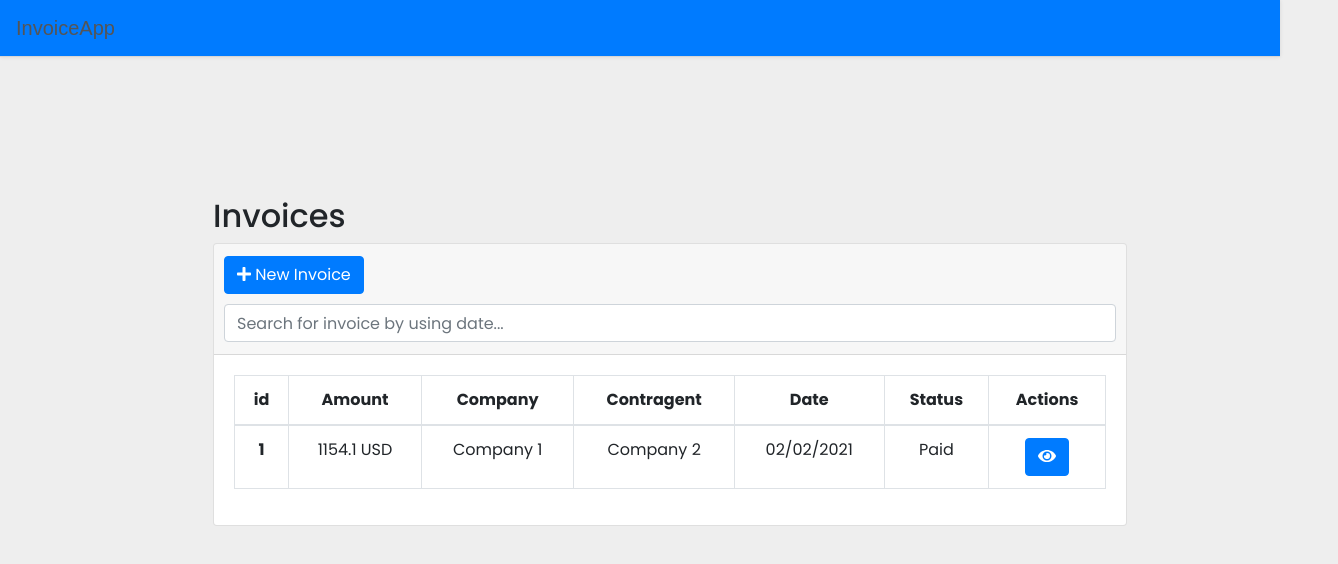
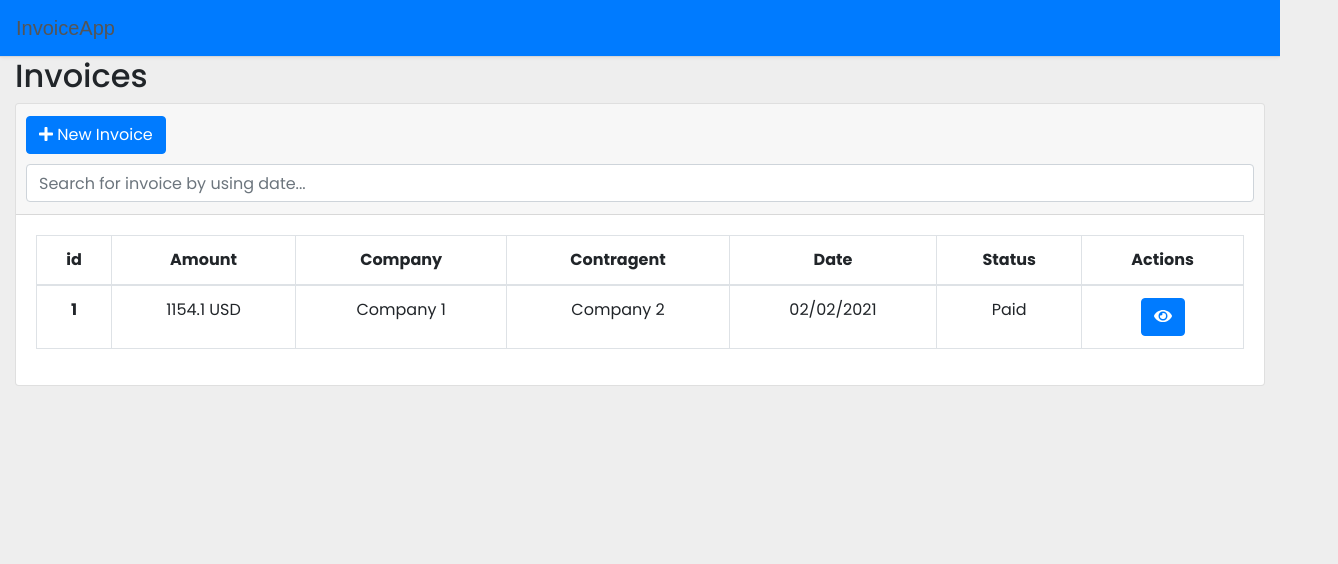
Before and after one commit to SurajNikam170921/InvoicingApp, a plain HTML site: page index.html in a window 1280 px wide. Shown: the whole page, 1338 px wide, since content can reach past the window. Drawn offline with nearby package versions, Linux system fonts and the light colour scheme.

Commit message:
ui changes

```diff
--- a/index.html
+++ b/index.html
@@ -26,11 +26,11 @@
         <!-- Sidebar  -->
 
         <!-- Page Content  -->
-        <div class="container-fluid px-0 py-0">
+
             <nav class="navbar navbar-dark bg-primary">
                 <a class="navbar-brand  mb-0 h1" href="#">InvoiceApp</a>
             </nav>
-            <div class="container">
+        <div class="container-fluid">
                 <h2>Invoices</h2>
                 <div class="card text-center">
                     <div class="card-header">
@@ -94,7 +94,7 @@
                     </div>
                 </div>
 
-            </div>
+
 
 
         </div>
--- a/style.css
+++ b/style.css
@@ -8,12 +8,6 @@ body {
     font-family: 'Poppins', sans-serif;
     margin-top: 20px;
     background: #eee;
-}
-
-.container {
-    padding-top: 140px;
-    padding-right: 211px;
-    margin-left: 198px;
 }
 
 h4 {
--- a/style2.css
+++ b/style2.css
@@ -8,12 +8,6 @@ body {
     font-family: 'Poppins', sans-serif;
     margin-top: 20px;
     background: #eee;
-}
-
-.container {
-    padding-top: 140px;
-    padding-right: 211px;
-    margin-left: 198px;
 }
 
 h4 {
--- a/style3.css
+++ b/style3.css
@@ -8,12 +8,6 @@ body {
     font-family: 'Poppins', sans-serif;
     margin-top: 20px;
     background: #eee;
-}
-
-.container {
-    padding-top: 140px;
-    padding-right: 211px;
-    margin-left: 198px;
 }
 
 h4 {
```
Also changed, not shown: index3.html (+2 -4 lines).
